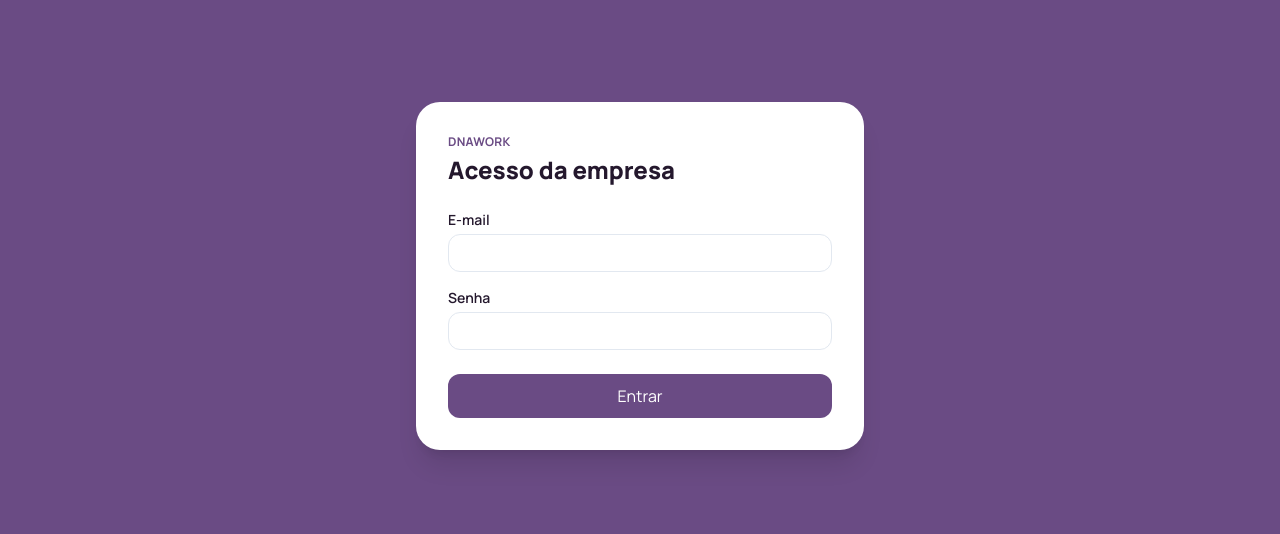
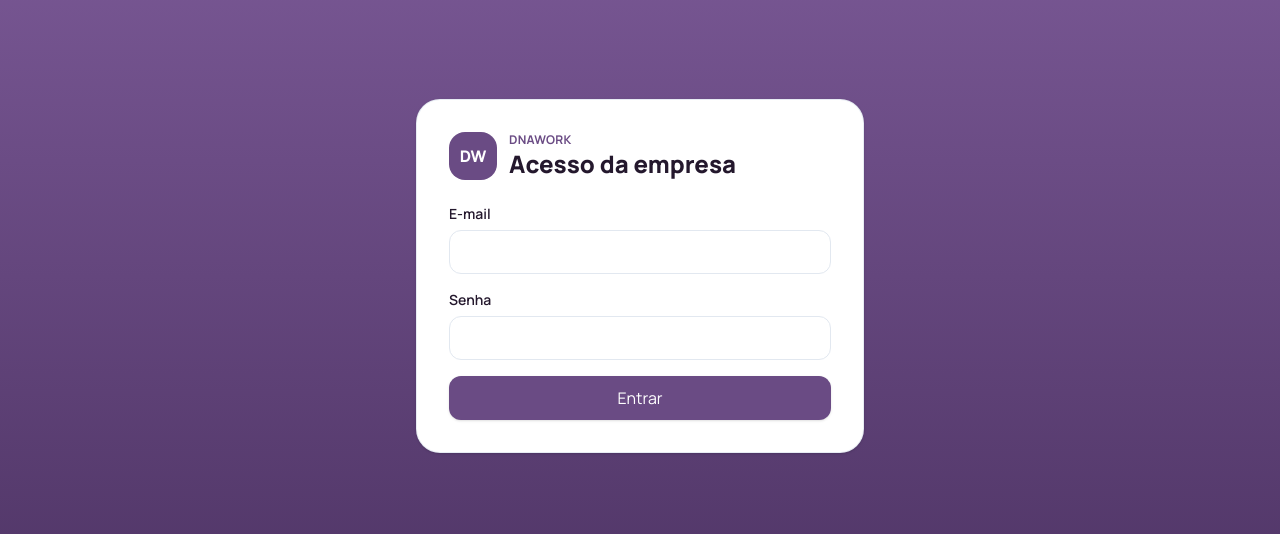
Before and after one commit to caiovpinheiro/sistema-dna-empresas, a React (Vite) app in the folder frontend/: page /login in a window 1280 px wide. Shown: the part 124-658 px from the top of the page. Built offline with nearby package versions, Linux system fonts and the light colour scheme.

Commit message:
Leva botões, ícones e grupos animados da sidebar para o portal das empresas.

```diff
--- a/frontend/package.json
+++ b/frontend/package.json
@@ -11,6 +11,7 @@
   },
   "dependencies": {
     "@tanstack/react-query": "^5.90.5",
+    "lucide-react": "^0.546.0",
     "react": "^19.2.0",
     "react-dom": "^19.2.0",
     "react-router-dom": "^7.9.4"
--- a/frontend/src/App.tsx
+++ b/frontend/src/App.tsx
@@ -1,6 +1,8 @@
 import { QueryClient, QueryClientProvider, useMutation, useQuery, useQueryClient } from "@tanstack/react-query";
+import { Briefcase, Building2, ChevronDown, Circle, Clock, Gauge, GraduationCap, LayoutDashboard, LogOut, Menu, Settings, Users, Wallet, X, type LucideIcon } from "lucide-react";
 import { useState, type ReactNode } from "react";
 import { BrowserRouter, Link, Navigate, Route, Routes, useNavigate, useSearchParams } from "react-router-dom";
+import { Button, Card, Field, Input, Select } from "./components/ui";
 import { ApiError, api } from "./lib/api";
 
 type Empresa = { id: string; nome: string };
@@ -46,69 +48,84 @@ function Protegido() {
 function Portal({ sessao }: { sessao: Sessao }) {
   const menu = useQuery({ queryKey: ["menu-empresa", sessao.empresaId], queryFn: () => api<ItemMenu[]>("/api/v1/empresa/menu") });
   const [params] = useSearchParams();
+  const [aberto, setAberto] = useState(false);
   const link = params.get("link");
   const itens = menu.data?.data ?? [];
   const atual = link ? achar(itens, link) : null;
+  const empresa = sessao.empresas.find((item) => item.id === sessao.empresaId)?.nome;
 
   return (
     <div className="min-h-screen md:grid md:grid-cols-[290px_1fr]">
-      <aside className="bg-gradient-to-b from-[#7d5b99] to-[#4c3262] text-white md:min-h-screen">
+      {aberto ? <button aria-label="Fechar menu" className="fixed inset-0 z-40 bg-[#24182d]/40 md:hidden" onClick={() => setAberto(false)} /> : null}
+      <aside className={`${aberto ? "fixed inset-y-0 z-50 flex w-72" : "hidden"} flex-col bg-gradient-to-b from-[#7d5b99] to-[#4c3262] text-white md:static md:flex md:min-h-screen`}>
         <div className="border-b border-white/15 px-5 py-5">
+          <div className="flex items-center gap-3">
+            <span className="grid h-10 w-10 place-items-center rounded-2xl bg-white font-extrabold text-purple-brand">DW</span>
+            <div>
               <p className="text-xs font-bold tracking-wide uppercase text-white/70">DNAWORK</p>
-          <h1 className="text-lg font-extrabold">Empresas</h1>
-          <p className="mt-2 text-sm text-white/80">{sessao.nome}</p>
+              <h1 className="text-lg font-extrabold leading-5">Empresas</h1>
+            </div>
+            <button className="ml-auto rounded-xl p-2 hover:bg-white/10 md:hidden" aria-label="Fechar" onClick={() => setAberto(false)}><X size={18} /></button>
+          </div>
+          <p className="mt-4 text-sm text-white/80">{sessao.nome}</p>
           <EmpresaSelect empresas={sessao.empresas} atual={sessao.empresaId} />
         </div>
-        <nav className="px-3 py-4" aria-label="Menu da empresa">
+        <nav className="flex-1 overflow-auto px-3 py-4" aria-label="Menu da empresa">
           {menu.isLoading ? <p className="px-2 text-sm text-white/70">Carregando menu…</p> : null}
           {menu.isError ? <p className="px-2 text-sm">{menu.error instanceof ApiError ? menu.error.message : "Não foi possível carregar o menu."}</p> : null}
           {!menu.isLoading && !menu.isError && itens.length === 0 ? <p className="px-2 text-sm text-white/70">Nenhuma opção liberada para este usuário.</p> : null}
           <ul className="grid gap-1">
-            {itens.map((item) => <Ramo key={item.id} item={item} ativo={link} />)}
+            {itens.map((item) => <Ramo key={item.id} item={item} ativo={link} onNavigate={() => setAberto(false)} />)}
           </ul>
         </nav>
       </aside>
-      <main className="px-5 py-6 md:px-8">
-        <div className="mb-6 flex items-center justify-between gap-3">
-          <p className="text-sm text-slate-500">{sessao.empresas.find((empresa) => empresa.id === sessao.empresaId)?.nome}</p>
+      <div className="min-w-0">
+        <header className="sticky top-0 z-30 flex items-center gap-3 border-b border-slate-200 bg-white/90 px-4 py-3 backdrop-blur">
+          <button className="grid h-10 w-10 place-items-center rounded-xl transition hover:bg-slate-100 active:scale-95 md:hidden" aria-label="Abrir menu" onClick={() => setAberto(true)}><Menu size={18} /></button>
+          <p className="min-w-0 flex-1 truncate text-sm font-semibold text-slate-600">{empresa}</p>
           <Sair />
-        </div>
+        </header>
+        <main className="mx-auto max-w-5xl px-5 py-6 md:px-8">
           {link && !atual ? (
             <Painel titulo="Opção não liberada" texto="Esta tela não faz parte das opções deste usuário." />
           ) : atual ? (
-          <Painel
-            titulo={atual.label}
-            texto="Esta é a mesma opção do portal que a empresa já acessa. A tela desta função entra na sequência, com o mesmo nome."
-            detalhe={atual.link ?? undefined}
-          />
+            <Painel titulo={atual.label} texto="Esta é a mesma opção do portal que a empresa já acessa. A tela desta função entra na sequência, com o mesmo nome." detalhe={atual.link ?? undefined} />
           ) : (
-          <Painel
-            titulo="Início"
-            texto="O menu ao lado é o que esta empresa e este usuário já têm liberado: mesmos nomes, mesma ordem e os módulos de recrutamento, ponto e desempenho."
-          />
+            <Painel titulo="Início" texto="O menu ao lado é o que esta empresa e este usuário já têm liberado: mesmos nomes, mesma ordem e os módulos de recrutamento, ponto e desempenho." />
           )}
         </main>
+      </div>
     </div>
   );
 }
 
-function Ramo({ item, ativo }: { item: ItemMenu; ativo: string | null }) {
-  const aberto = !item.link;
+function Ramo({ item, ativo, onNavigate, nivel = 0 }: { item: ItemMenu; ativo: string | null; onNavigate: () => void; nivel?: number }) {
+  const [open, setOpen] = useState(true);
+  const Icon = iconeDe(item.label);
   if (item.link) {
     const href = item.link === "principal.php" ? "/" : `/opcao?link=${encodeURIComponent(item.link)}`;
     const marcado = item.link === "principal.php" ? !ativo : ativo === item.link;
     return (
       <li>
-        <Link to={href} className={`block rounded-xl px-3 py-2 text-sm font-semibold transition duration-200 active:scale-[0.98] ${marcado ? "bg-white text-purple-brand shadow-sm" : "text-white/90 hover:translate-x-1 hover:bg-white/15 hover:text-white"}`}>
+        <Link to={href} onClick={onNavigate} className={`flex items-center gap-3 rounded-xl px-3 py-2.5 text-sm font-semibold transition duration-200 active:scale-[0.98] ${marcado ? "bg-white text-purple-brand shadow-[inset_3px_0_0_#6a4b84]" : "text-white/90 hover:translate-x-1 hover:bg-white/15 hover:text-white"}`}>
+          {nivel === 0 ? <Icon size={18} /> : <span className="h-1.5 w-1.5 rounded-full bg-current opacity-70" />}
           {item.label}
         </Link>
       </li>
     );
   }
   return (
-    <li className="pt-2">
-      <p className="px-3 py-1 text-xs font-bold tracking-wide uppercase text-white/60">{item.label}</p>
-      {aberto ? <ul className="nav-sub mt-1 grid gap-1 border-l border-white/15 pl-3">{item.children.map((filho) => <Ramo key={filho.id} item={filho} ativo={ativo} />)}</ul> : null}
+    <li className="grid gap-1">
+      <button type="button" aria-expanded={open} onClick={() => setOpen((value) => !value)} className="flex w-full items-center gap-3 rounded-xl px-3 py-2.5 text-sm font-semibold text-white/90 transition duration-200 hover:translate-x-1 hover:bg-white/15 active:scale-[0.98]">
+        <Icon size={18} />
+        <span className="flex-1 text-left">{item.label}</span>
+        <ChevronDown size={16} className={`transition duration-200 ${open ? "" : "-rotate-90"}`} />
+      </button>
+      {open ? (
+        <ul className="nav-sub grid gap-1 pl-7">
+          {item.children.map((filho) => <Ramo key={filho.id} item={filho} ativo={ativo} onNavigate={onNavigate} nivel={nivel + 1} />)}
+        </ul>
+      ) : null}
     </li>
   );
 }
@@ -124,14 +141,9 @@ function EmpresaSelect({ empresas, atual }: { empresas: Empresa[]; atual: string
   });
   if (empresas.length < 2) return null;
   return (
-    <select
-      className="mt-3 w-full rounded-xl border border-white/20 bg-white/10 px-3 py-2 text-sm transition duration-200 hover:bg-white/20"
-      value={atual}
-      onChange={(event) => trocar.mutate(event.target.value)}
-      aria-label="Empresa"
-    >
+    <Select className="mt-3" value={atual} onChange={(event) => trocar.mutate(event.target.value)} aria-label="Empresa">
       {empresas.map((empresa) => <option key={empresa.id} value={empresa.id} className="text-slate-900">{empresa.nome}</option>)}
-    </select>
+    </Select>
   );
 }
 
@@ -151,20 +163,21 @@ function LoginPage() {
   });
   return (
     <TelaCentral>
-      <form className="motion-pop w-full max-w-md rounded-3xl bg-white p-8 shadow-xl" onSubmit={(event) => { event.preventDefault(); setErro(""); login.mutate(); }}>
+      <Card className="w-full max-w-md p-8 hover:translate-y-0">
+        <div className="mb-6 flex items-center gap-3">
+          <span className="grid h-12 w-12 place-items-center rounded-2xl bg-purple-brand font-extrabold text-white">DW</span>
+          <div>
             <p className="text-xs font-bold tracking-wide uppercase text-purple-brand">DNAWORK</p>
-        <h1 className="mt-1 text-2xl font-extrabold">Acesso da empresa</h1>
-        <label className="mt-6 block text-sm font-semibold">E-mail
-          <input className="mt-1 w-full rounded-xl border border-slate-200 px-3 py-2" type="text" autoComplete="username" required value={email} onChange={(event) => setEmail(event.target.value)} />
-        </label>
-        <label className="mt-4 block text-sm font-semibold">Senha
-          <input className="mt-1 w-full rounded-xl border border-slate-200 px-3 py-2" type="password" autoComplete="current-password" required value={password} onChange={(event) => setPassword(event.target.value)} />
-        </label>
-        {erro ? <p className="mt-3 text-sm text-rose-600" role="alert">{erro}</p> : null}
-        <button className="press mt-6 w-full rounded-xl bg-purple-brand px-4 py-2.5 font-bold text-white disabled:opacity-60" disabled={login.isPending}>
-          {login.isPending ? "Entrando…" : "Entrar"}
-        </button>
+            <h1 className="text-2xl font-extrabold">Acesso da empresa</h1>
+          </div>
+        </div>
+        <form className="grid gap-4" onSubmit={(event) => { event.preventDefault(); setErro(""); login.mutate(); }}>
+          <Field label="E-mail"><Input type="text" autoComplete="username" required value={email} onChange={(event) => setEmail(event.target.value)} /></Field>
+          <Field label="Senha"><Input type="password" autoComplete="current-password" required value={password} onChange={(event) => setPassword(event.target.value)} /></Field>
+          {erro ? <p className="text-sm text-rose-600" role="alert">{erro}</p> : null}
+          <Button type="submit" disabled={login.isPending}>{login.isPending ? "Entrando…" : "Entrar"}</Button>
         </form>
+      </Card>
     </TelaCentral>
   );
 }
@@ -183,23 +196,21 @@ function SenhaPage() {
   });
   return (
     <TelaCentral>
-      <form className="motion-pop w-full max-w-md rounded-3xl bg-white p-8 shadow-xl" onSubmit={(event) => {
+      <Card className="w-full max-w-md p-8 hover:translate-y-0">
+        <h1 className="text-2xl font-extrabold">Atualize sua senha</h1>
+        <p className="mt-2 text-sm text-slate-500">O acesso da empresa pede uma senha nova, como no portal atual.</p>
+        <form className="mt-6 grid gap-4" onSubmit={(event) => {
           event.preventDefault();
           if (password !== confirma) { setErro("As senhas não conferem."); return; }
           setErro("");
           salvar.mutate();
         }}>
-        <h1 className="text-2xl font-extrabold">Atualize sua senha</h1>
-        <p className="mt-2 text-sm text-slate-500">O acesso da empresa pede uma senha nova, como no portal atual.</p>
-        <label className="mt-6 block text-sm font-semibold">Nova senha
-          <input className="mt-1 w-full rounded-xl border border-slate-200 px-3 py-2" type="password" minLength={6} required value={password} onChange={(event) => setPassword(event.target.value)} />
-        </label>
-        <label className="mt-4 block text-sm font-semibold">Confirmar
-          <input className="mt-1 w-full rounded-xl border border-slate-200 px-3 py-2" type="password" minLength={6} required value={confirma} onChange={(event) => setConfirma(event.target.value)} />
-        </label>
-        {erro ? <p className="mt-3 text-sm text-rose-600" role="alert">{erro}</p> : null}
-        <button className="press mt-6 w-full rounded-xl bg-purple-brand px-4 py-2.5 font-bold text-white" disabled={salvar.isPending}>Salvar senha</button>
+          <Field label="Nova senha"><Input type="password" minLength={6} required value={password} onChange={(event) => setPassword(event.target.value)} /></Field>
+          <Field label="Confirmar"><Input type="password" minLength={6} required value={confirma} onChange={(event) => setConfirma(event.target.value)} /></Field>
+          {erro ? <p className="text-sm text-rose-600" role="alert">{erro}</p> : null}
+          <Button type="submit" disabled={salvar.isPending}>Salvar senha</Button>
         </form>
+      </Card>
     </TelaCentral>
   );
 }
@@ -214,21 +225,35 @@ function Sair() {
       navigate("/login");
     },
   });
-  return <button className="press rounded-xl bg-white px-3 py-2 text-sm font-bold text-purple-brand shadow-sm" onClick={() => sair.mutate()}>Sair</button>;
+  return <Button variant="ghost" onClick={() => sair.mutate()}><LogOut size={16} /> Sair</Button>;
 }
 
 function Painel({ titulo, texto, detalhe }: { titulo: string; texto: string; detalhe?: string }) {
   return (
-    <section className="motion-pop max-w-2xl rounded-3xl bg-white p-6 shadow-sm transition duration-200 hover:-translate-y-0.5 hover:shadow-md">
+    <Card className="max-w-2xl">
       <h2 className="text-2xl font-extrabold">{titulo}</h2>
       <p className="mt-3 text-sm leading-6 text-slate-600">{texto}</p>
-      {detalhe ? <p className="mt-4 text-xs text-slate-400">{detalhe}</p> : null}
-    </section>
+      {detalhe ? <p className="acao acao-purple mt-4 inline-flex">{detalhe}</p> : null}
+    </Card>
   );
 }
 
 function TelaCentral({ children }: { children: ReactNode }) {
-  return <div className="grid min-h-screen place-items-center bg-purple-brand px-4">{children}</div>;
+  return <div className="grid min-h-screen place-items-center bg-gradient-to-b from-[#7d5b99] to-[#4c3262] px-4">{children}</div>;
+}
+
+function iconeDe(label: string): LucideIcon {
+  const texto = label.toLowerCase();
+  if (texto.includes("dashboard") || texto.includes("início") || texto.includes("inicio")) return LayoutDashboard;
+  if (texto.includes("ponto")) return Clock;
+  if (texto.includes("avalia") || texto.includes("relat")) return Gauge;
+  if (texto.includes("treinamento")) return GraduationCap;
+  if (texto.includes("recrut") || texto.includes("usuár") || texto.includes("usuar") || texto.includes("talento")) return Users;
+  if (texto.includes("pessoal") || texto.includes("vaga") || texto.includes("colabor")) return Briefcase;
+  if (texto.includes("financ") || texto.includes("holerite") || texto.includes("fatura")) return Wallet;
+  if (texto.includes("setup")) return Settings;
+  if (texto.includes("empresa")) return Building2;
+  return Circle;
 }
 
 function achar(itens: ItemMenu[], link: string): ItemMenu | null {
--- /dev/null
+++ b/frontend/src/components/ui.tsx
@@ -0,0 +1,34 @@
+import type { ButtonHTMLAttributes, InputHTMLAttributes, ReactNode, SelectHTMLAttributes } from "react";
+
+const buttonBase = "inline-flex items-center justify-center gap-2 rounded-xl px-4 py-2.5 text-sm font-semibold shadow-sm transition duration-200 hover:-translate-y-0.5 hover:shadow-md active:translate-y-0 active:scale-[0.97] disabled:cursor-not-allowed disabled:opacity-50 disabled:hover:translate-y-0 disabled:hover:shadow-sm";
+
+const variants = {
+  primary: "bg-purple-brand text-white hover:bg-[#5a3f70]",
+  secondary: "bg-white text-[#24182d] ring-1 ring-slate-200 hover:bg-slate-50",
+  ghost: "text-slate-600 shadow-none hover:bg-white/80 hover:shadow-none",
+};
+
+export function Button({ variant = "primary", className = "", ...props }: ButtonHTMLAttributes<HTMLButtonElement> & { variant?: keyof typeof variants }) {
+  return <button className={`${buttonBase} ${variants[variant]} ${className}`} {...props} />;
+}
+
+export function Input({ className = "", ...props }: InputHTMLAttributes<HTMLInputElement>) {
+  return <input {...props} className={`h-11 w-full rounded-xl border border-slate-200 bg-white px-3 text-sm outline-none transition duration-200 placeholder:text-slate-400 focus:border-purple-brand focus:ring-4 focus:ring-[#6a4b84]/20 ${className}`} />;
+}
+
+export function Select({ className = "", ...props }: SelectHTMLAttributes<HTMLSelectElement>) {
+  return <select {...props} className={`h-11 w-full rounded-xl border border-white/20 bg-white/10 px-3 text-sm text-white transition duration-200 hover:bg-white/20 focus:ring-4 focus:ring-white/30 ${className}`} />;
+}
+
+export function Field({ label, children }: { label: string; children: ReactNode }) {
+  return (
+    <label className="grid gap-1.5 text-sm font-semibold">
+      <span>{label}</span>
+      {children}
+    </label>
+  );
+}
+
+export function Card({ className = "", children }: { className?: string; children: ReactNode }) {
+  return <section className={`motion-pop rounded-3xl border border-slate-200/80 bg-white p-6 shadow-sm transition duration-200 hover:-translate-y-0.5 hover:shadow-md ${className}`}>{children}</section>;
+}
```
Also changed, not shown: frontend/src/index.css (+9 -0 lines), 1 other file (tests, documents, lock files or other folders). Lines whose indentation alone changed are shown as unchanged.
